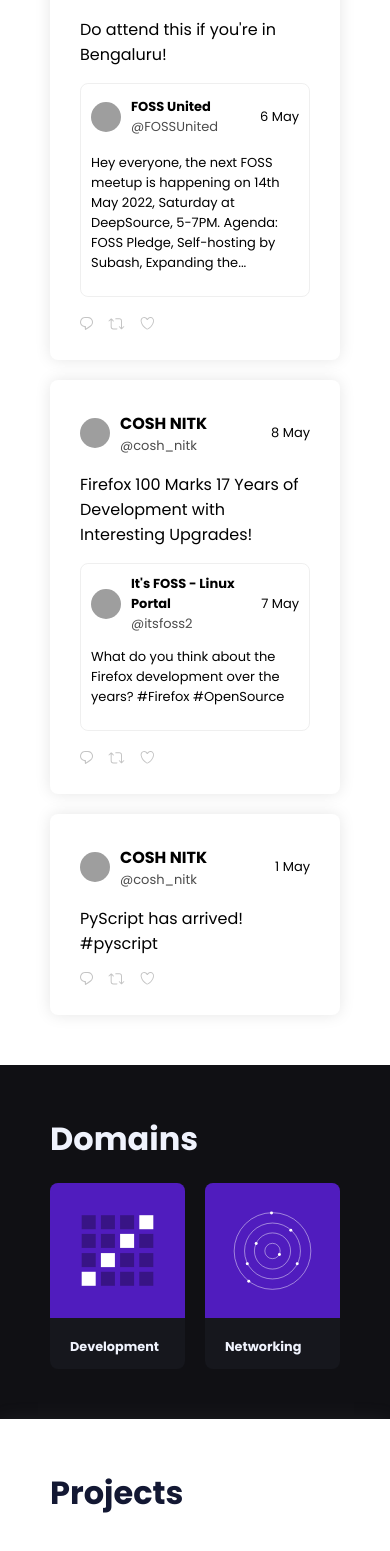
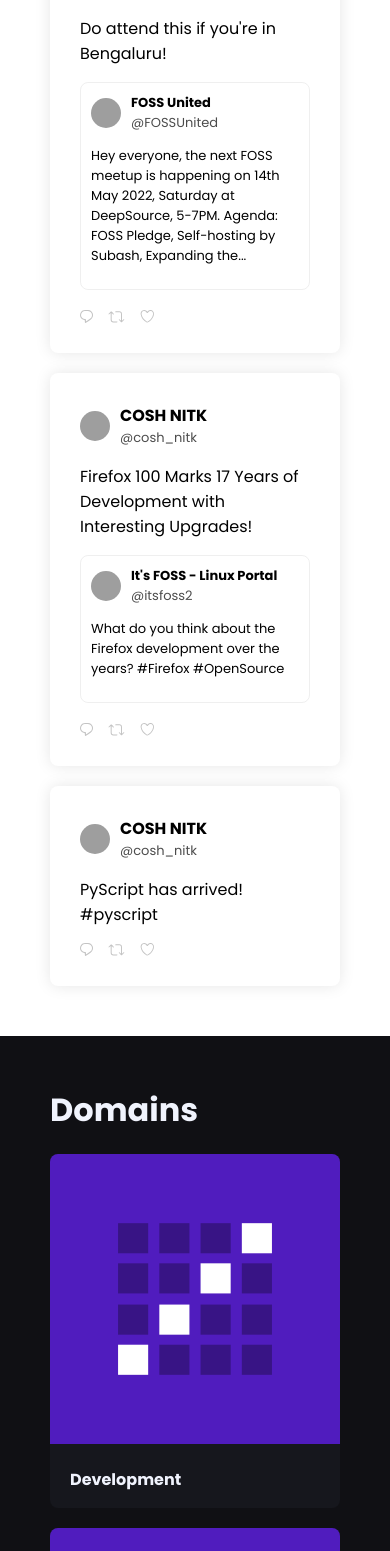
Before and after one commit to COSH-NITK/cosh-website, a React (Create React App) app: page /home in a window 390 px wide. Shown: the part 1877-3428 px from the top of the page. Built offline with nearby package versions, Linux system fonts and the light colour scheme; no server answers; grey boxes are pictures that could not be loaded.

Commit message:
🐛 Fixed overflow issues

```diff
--- a/src/Components/DomainCards/DomainCards.scss
+++ b/src/Components/DomainCards/DomainCards.scss
@@ -11,6 +11,9 @@
 
     @media only screen and (max-width: 750px) {
         grid-template-columns:  1fr 1fr;
+    }
+    @media only screen and (max-width: 400px) {
+        grid-template-columns:  1fr;
     }
 
     a {
@@ -65,6 +68,9 @@
                 }
                 @media only screen and (max-width: 500px) {
                     font-size: .8em;
+                }
+                @media only screen and (max-width: 400px) {
+                    font-size: 1em;
                 }
             }
         }
--- a/src/Pages/Home/Home.scss
+++ b/src/Pages/Home/Home.scss
@@ -300,6 +300,11 @@
                         font-size: small;
                         white-space: nowrap;
                     }
+                    & > p {
+                        @media only screen and (max-width: 400px) {
+                            display: none;
+                        }
+                    }
                 }
                 p {
                     hyphens: auto;
@@ -316,14 +321,6 @@
                     padding: 10px;
                     margin-bottom: 20px;
                     font-size: small;
-
-                    h4 {
-
-                    }
-
-                    p {
-
-                    }
                 }
                 .emptySpace {
                     flex: 2;
```
